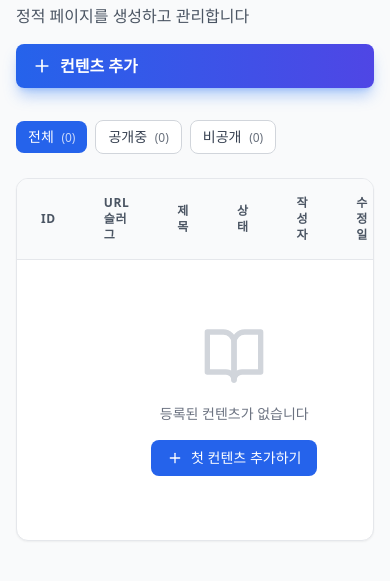
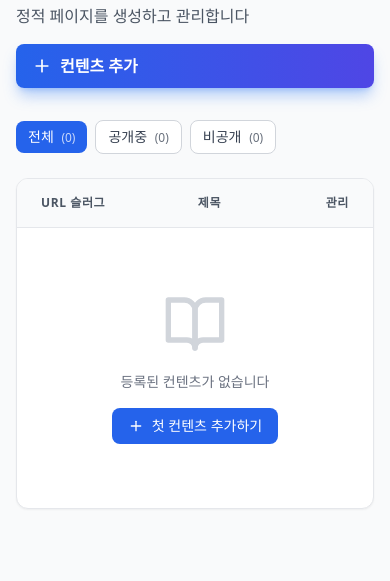
Before and after one commit to gnuboard/harucms, a PHP site: template app/Views/admin/contents/list.php in a window 390 px wide. Shown: the part 141-722 px from the top of the page. Run offline with PHP 8.4, Linux system fonts and the light colour scheme; the template is opened without the code that fills it, so the values that code supplies are empty.

Commit message:
💄 관리자 컨텐츠 목록 모바일 반응형 개선
- ID 표시에서 # 기호 제거
- 모바일(lg 미만)에서 ID, 상태, 작성자, 수정일 컬럼 숨김
- 슬러그와 제목, 관리 버튼만 표시
- 모바일 관리 버튼은 아이콘만 표시 (보기/수정 텍스트 숨김)

🤖 Generated with [Claude Code](https://claude.com/claude-code)

Co-Authored-By: Claude <noreply@anthropic.com>

```diff
--- a/app/Views/admin/contents/list.php
+++ b/app/Views/admin/contents/list.php
@@ -65,12 +65,12 @@ ob_start();
             <table class="w-full">
                 <thead class="bg-gray-50 dark:bg-slate-900/50 border-b border-gray-200 dark:border-slate-700">
                     <tr>
-                        <th class="px-6 py-4 text-left text-xs font-semibold text-gray-600 dark:text-slate-400 uppercase tracking-wider">ID</th>
+                        <th class="hidden lg:table-cell px-6 py-4 text-left text-xs font-semibold text-gray-600 dark:text-slate-400 uppercase tracking-wider">ID</th>
                         <th class="px-6 py-4 text-left text-xs font-semibold text-gray-600 dark:text-slate-400 uppercase tracking-wider">URL 슬러그</th>
                         <th class="px-6 py-4 text-left text-xs font-semibold text-gray-600 dark:text-slate-400 uppercase tracking-wider">제목</th>
-                        <th class="px-6 py-4 text-left text-xs font-semibold text-gray-600 dark:text-slate-400 uppercase tracking-wider">상태</th>
-                        <th class="px-6 py-4 text-left text-xs font-semibold text-gray-600 dark:text-slate-400 uppercase tracking-wider">작성자</th>
-                        <th class="px-6 py-4 text-left text-xs font-semibold text-gray-600 dark:text-slate-400 uppercase tracking-wider">수정일</th>
+                        <th class="hidden lg:table-cell px-6 py-4 text-left text-xs font-semibold text-gray-600 dark:text-slate-400 uppercase tracking-wider">상태</th>
+                        <th class="hidden lg:table-cell px-6 py-4 text-left text-xs font-semibold text-gray-600 dark:text-slate-400 uppercase tracking-wider">작성자</th>
+                        <th class="hidden lg:table-cell px-6 py-4 text-left text-xs font-semibold text-gray-600 dark:text-slate-400 uppercase tracking-wider">수정일</th>
                         <th class="px-6 py-4 text-right text-xs font-semibold text-gray-600 dark:text-slate-400 uppercase tracking-wider">관리</th>
                     </tr>
                 </thead>
@@ -91,8 +91,8 @@ ob_start();
                     <?php else: ?>
                         <?php foreach ($contents as $content): ?>
                         <tr class="hover:bg-gray-50 dark:hover:bg-slate-900/50 transition-colors">
-                            <td class="px-6 py-4 whitespace-nowrap text-sm font-medium text-gray-900 dark:text-white">
-                                #<?= $content['id'] ?>
+                            <td class="hidden lg:table-cell px-6 py-4 whitespace-nowrap text-sm font-medium text-gray-900 dark:text-white">
+                                <?= $content['id'] ?>
                             </td>
                             <td class="px-6 py-4 whitespace-nowrap">
                                 <code class="px-2 py-1 text-xs font-mono bg-gray-100 dark:bg-slate-900 text-gray-800 dark:text-slate-300 rounded">
@@ -104,7 +104,7 @@ ob_start();
                                     <?= htmlspecialchars($content['title']) ?>
                                 </div>
                             </td>
-                            <td class="px-6 py-4 whitespace-nowrap">
+                            <td class="hidden lg:table-cell px-6 py-4 whitespace-nowrap">
                                 <?php if ($content['status'] === 'published'): ?>
                                 <span class="inline-flex items-center gap-1 px-2.5 py-1 rounded-full text-xs font-medium bg-emerald-100 text-emerald-800 dark:bg-emerald-900/30 dark:text-emerald-400">
                                     <svg class="w-3 h-3" xmlns="http://www.w3.org/2000/svg" width="24" height="24" viewBox="0 0 24 24" fill="none" stroke="currentColor" stroke-width="2" stroke-linecap="round" stroke-linejoin="round"><polyline points="20 6 9 17 4 12"/></svg>
@@ -117,21 +117,21 @@ ob_start();
                                 </span>
                                 <?php endif; ?>
                             </td>
-                            <td class="px-6 py-4 whitespace-nowrap text-sm text-gray-600 dark:text-slate-400">
+                            <td class="hidden lg:table-cell px-6 py-4 whitespace-nowrap text-sm text-gray-600 dark:text-slate-400">
                                 <?= htmlspecialchars($content['author_name'] ?? $content['email'] ?? '-') ?>
                             </td>
-                            <td class="px-6 py-4 whitespace-nowrap text-sm text-gray-600 dark:text-slate-400">
+                            <td class="hidden lg:table-cell px-6 py-4 whitespace-nowrap text-sm text-gray-600 dark:text-slate-400">
                                 <?= Helper::formatDate($content['updated_at'], 'Y-m-d H:i') ?>
                             </td>
                             <td class="px-6 py-4 whitespace-nowrap text-right text-sm font-medium">
                                 <div class="flex items-center justify-end gap-2">
                                     <a href="/<?= htmlspecialchars($content['slug']) ?>" target="_blank" class="inline-flex items-center gap-1 px-3 py-1.5 bg-emerald-100 hover:bg-emerald-200 dark:bg-emerald-900/30 dark:hover:bg-emerald-900/50 text-emerald-700 dark:text-emerald-400 rounded-lg transition-colors text-xs font-medium">
                                         <svg class="w-3.5 h-3.5" xmlns="http://www.w3.org/2000/svg" width="24" height="24" viewBox="0 0 24 24" fill="none" stroke="currentColor" stroke-width="2" stroke-linecap="round" stroke-linejoin="round"><path d="M18 13v6a2 2 0 0 1-2 2H5a2 2 0 0 1-2-2V8a2 2 0 0 1 2-2h6"/><polyline points="15 3 21 3 21 9"/><line x1="10" y1="14" x2="21" y2="3"/></svg>
-                                        보기
+                                        <span class="hidden sm:inline">보기</span>
                                     </a>
                                     <a href="/admin/contents/<?= $content['id'] ?>/edit" class="inline-flex items-center gap-1 px-3 py-1.5 bg-blue-100 hover:bg-blue-200 dark:bg-blue-900/30 dark:hover:bg-blue-900/50 text-blue-700 dark:text-blue-400 rounded-lg transition-colors text-xs font-medium">
                                         <svg class="w-3.5 h-3.5" xmlns="http://www.w3.org/2000/svg" width="24" height="24" viewBox="0 0 24 24" fill="none" stroke="currentColor" stroke-width="2" stroke-linecap="round" stroke-linejoin="round"><path d="M11 4H4a2 2 0 0 0-2 2v14a2 2 0 0 0 2 2h14a2 2 0 0 0 2-2v-7"/><path d="M18.5 2.5a2.121 2.121 0 0 1 3 3L12 15l-4 1 1-4 9.5-9.5z"/></svg>
-                                        수정
+                                        <span class="hidden sm:inline">수정</span>
                                     </a>
                                 </div>
                             </td>
```
